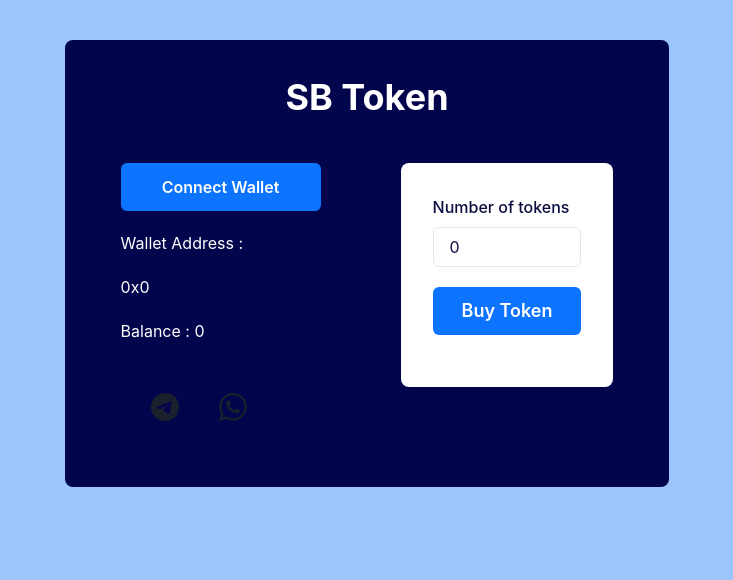
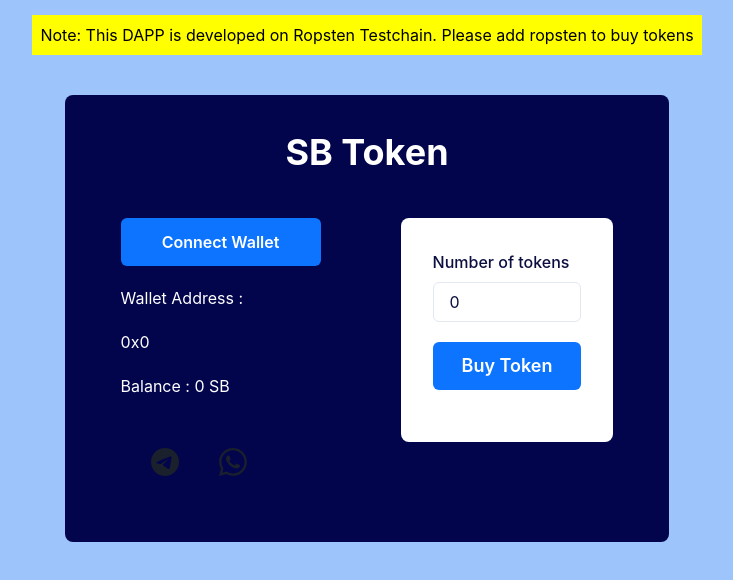
Before and after one commit to swadhinbiswas000/basic-dapp, a React (Create React App) app: page / in a window 1280 px wide. Shown: the top 580 px of the page, without its empty margins (273-1006 px from the left). Built offline with nearby package versions, Linux system fonts and the light colour scheme.

Commit message:
Adding Note

```diff
--- a/src/components/Form.js
+++ b/src/components/Form.js
@@ -101,6 +101,7 @@ import {
 
     return (
       <Container bg="#9DC4FB" maxW="full" mt={0} centerContent overflow="hidden">
+        <p style={{color:"black", marginTop:"15px",backgroundColor:"yellow", padding:"8px"}}>Note: This DAPP is developed on Ropsten Testchain. Please add ropsten to buy tokens</p>
         <Flex>
           <Box
             bg="#02054B"
@@ -138,7 +139,7 @@ import {
                       {wallet}
                     </Text>
                     <Text mt={{ sm: 3, md: 3, lg: 5 }} color="white">
-                      Balance : {balance}
+                      Balance : {balance} SB
                     </Text>
                     <HStack
                       mt={{ lg: 10, md: 10 }}
```
